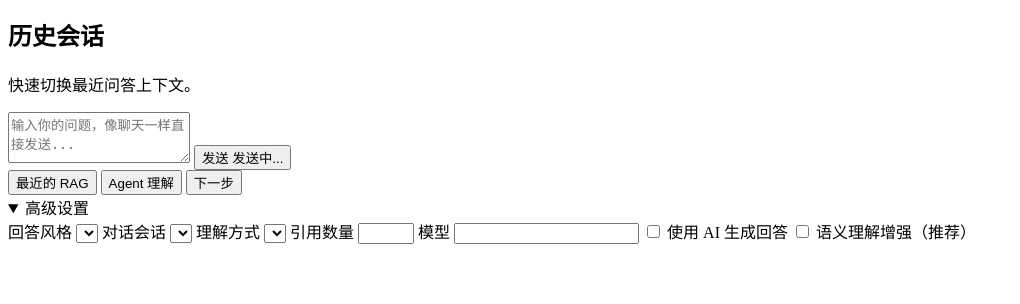
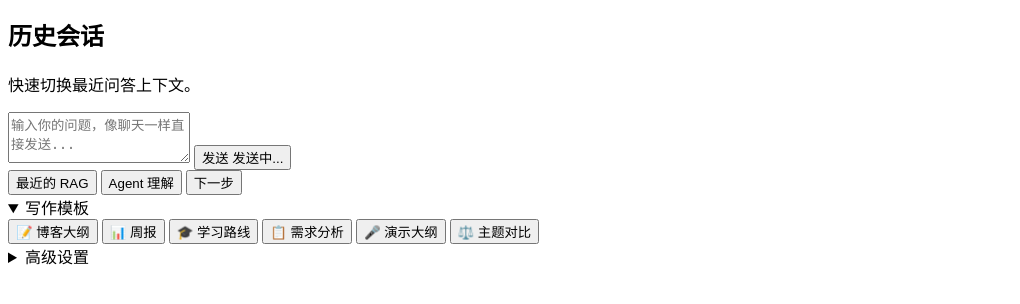
Before and after one commit to Mryan66/personKnowledge, a Python web app: template app/ui/templates/ask.html in a window 1280 px wide, after a click on "写作模板". Shown: the part 162-466 px from the top of the page, without its empty margins (0-1020 px from the left). Run offline with Jinja, Linux system fonts and the light colour scheme; the template is opened without the code that fills it, so the values that code supplies are empty.

Commit message:
feat(ask): writing templates as collapsible chip group
- 在 Ask 页快速 prompt chips 下方追加 '写作模板' <details> 折叠组
- 6 个模板: 博客大纲 / 周报 / 学习路线 / 需求分析 / 演示大纲 / 主题对比
- 每个模板带 emoji 标识 + 提示用户填空 [请填主题]
- 复用现有 .chip-row / .tag-chip / .ask-chip-button / .advanced-settings 样式
- 不引入新 CSS / 不改 JS / 不动 askComposer 逻辑
- 不动其他页面

P1 #5 / 3

```diff
--- a/app/ui/templates/ask.html
+++ b/app/ui/templates/ask.html
@@ -66,6 +66,17 @@
                 <button type="button" class="tag-chip ask-chip-button" @click="fillPrompt('这些资料里下一步最值得补什么？')">下一步</button>
               </div>
               <details class="advanced-settings">
+                <summary>写作模板</summary>
+                <div class="chip-row compact-chip-row">
+                  <button type="button" class="tag-chip ask-chip-button" @click="fillPrompt('基于知识库写一篇关于【请填主题】的博客大纲，要求：1) 给出 3-5 个章节；2) 每章节列要点；3) 末尾给出可引用的关键来源。')">📝 博客大纲</button>
+                  <button type="button" class="tag-chip ask-chip-button" @click="fillPrompt('基于最近一周的知识库内容，生成一份周报，结构：本周亮点 / 核心结论 / 待办事项 / 下周计划。')">📊 周报</button>
+                  <button type="button" class="tag-chip ask-chip-button" @click="fillPrompt('基于知识库，为我生成关于【请填主题】的学习路线，要求：1) 由浅入深 5 个阶段；2) 每阶段推荐知识库内的相关资料；3) 给出可量化的学习产出。')">🎓 学习路线</button>
+                  <button type="button" class="tag-chip ask-chip-button" @click="fillPrompt('基于知识库，帮我对【请填主题】做一次需求分析，输出：背景 / 目标用户 / 核心需求 / 非功能需求 / 风险与依赖 / 关键里程碑。')">📋 需求分析</button>
+                  <button type="button" class="tag-chip ask-chip-button" @click="fillPrompt('基于知识库，给【请填主题】生成一份演示文稿大纲，每页一个 slide，给出标题 + 3 个要点。')">🎤 演示大纲</button>
+                  <button type="button" class="tag-chip ask-chip-button" @click="fillPrompt('对比知识库里关于【主题 A】和【主题 B】的内容，输出对比表格：维度 / A 立场 / B 立场 / 我的见解。')">⚖️ 主题对比</button>
+                </div>
+              </details>
+              <details class="advanced-settings">
                 <summary>高级设置</summary>
                 <div class="ask-options">
                   <label>
```
